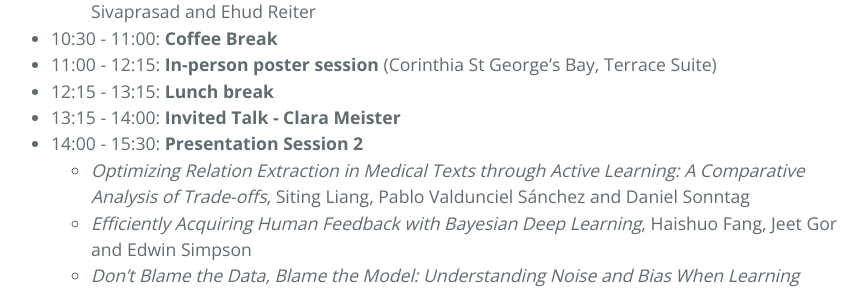
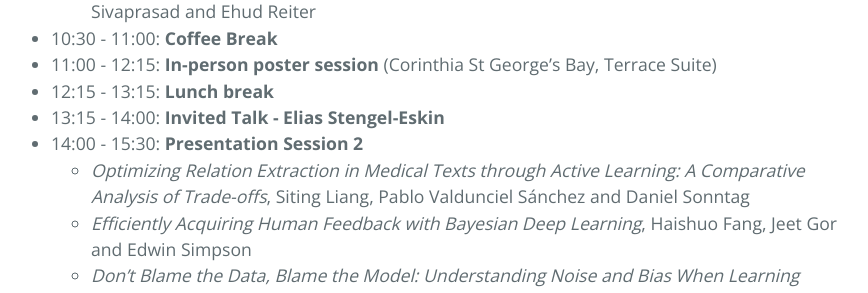
Before and after one commit to uncertainlp/uncertainlp.github.io, a Jekyll site: the page built from program.md, in a window 1280 px wide. Shown: the part 1525-1818 px from the top of the page, without its empty margins (213-1081 px from the left). Built offline with Jekyll 4.4.1, drawn with Linux system fonts in a browser that asks for light colours; the repository's description, which GitHub fills in, is left out.

Commit message:
Update program.md, update Elias in program overview

```diff
--- a/program.md
+++ b/program.md
@@ -25,7 +25,7 @@ The workshop will take place March 22, 2024 at the Bastion 2 room of the <a href
 - 10:30 - 11:00: **Coffee Break**
 - 11:00 - 12:15: **In-person poster session** (Corinthia St George's Bay, Terrace Suite)
 - 12:15 - 13:15: **Lunch break**
-- 13:15 - 14:00: **Invited Talk - Clara Meister**
+- 13:15 - 14:00: **Invited Talk - Elias Stengel-Eskin**
 - 14:00 - 15:30: **Presentation Session 2**
   - *Optimizing Relation Extraction in Medical Texts through Active Learning: A Comparative Analysis of Trade-offs*, Siting Liang, Pablo Valdunciel Sánchez and Daniel Sonntag
   - *Efficiently Acquiring Human Feedback with Bayesian Deep Learning*, Haishuo Fang, Jeet Gor and Edwin Simpson
```
